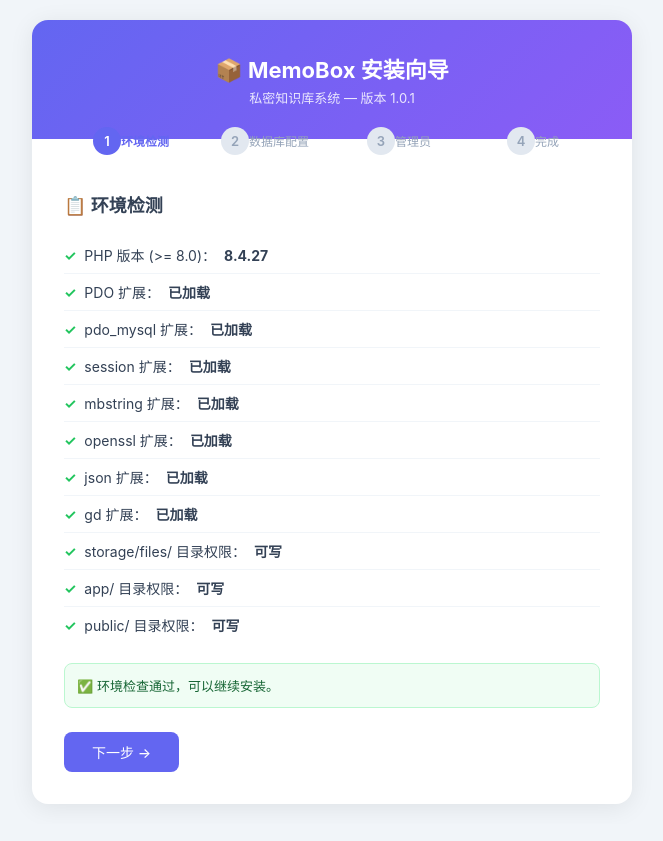
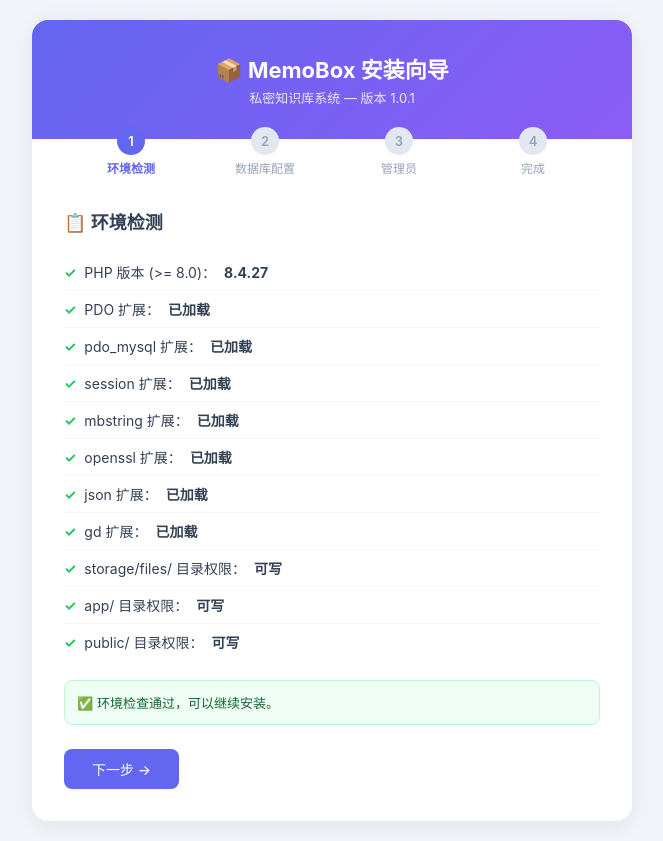
Before and after one commit to yunlianw/memobox, a PHP site: page /public/install/index.php in a window 1280 px wide. Shown: the whole page, without its empty margins (308-971 px from the left). Before the commit the page ends 804 px from the top, so only its background shows below. Run offline with PHP 8.4, Linux system fonts and the light colour scheme.

Commit message:
fix: install 导航步骤文字重叠修复（.num 居中）

```diff
--- a/public/install/index.php
+++ b/public/install/index.php
@@ -58,8 +58,8 @@ $dirsWritable = [
         .header h1 { font-size: 22px; margin-bottom: 4px; }
         .header p { font-size: 13px; opacity: .85; }
         .steps { display: flex; padding: 0 32px; margin-top: -12px; position: relative; z-index: 1; }
-        .step { flex: 1; text-align: center; font-size: 12px; color: #94a3b8; position: relative; }
-        .step .num { display: inline-flex; width: 28px; height: 28px; border-radius: 50%; background: #e2e8f0; align-items: center; justify-content: center; font-weight: 600; font-size: 13px; margin-bottom: 4px; }
+        .step { flex: 1; text-align: center; font-size: 12px; color: #94a3b8; }
+        .step .num { display: flex; width: 28px; height: 28px; border-radius: 50%; background: #e2e8f0; align-items: center; justify-content: center; font-weight: 600; font-size: 13px; margin: 0 auto 4px; }
         .step.active .num { background: #6366f1; color: #fff; }
         .step.done .num { background: #22c55e; color: #fff; }
         .step.active { color: #6366f1; font-weight: 600; }
```
